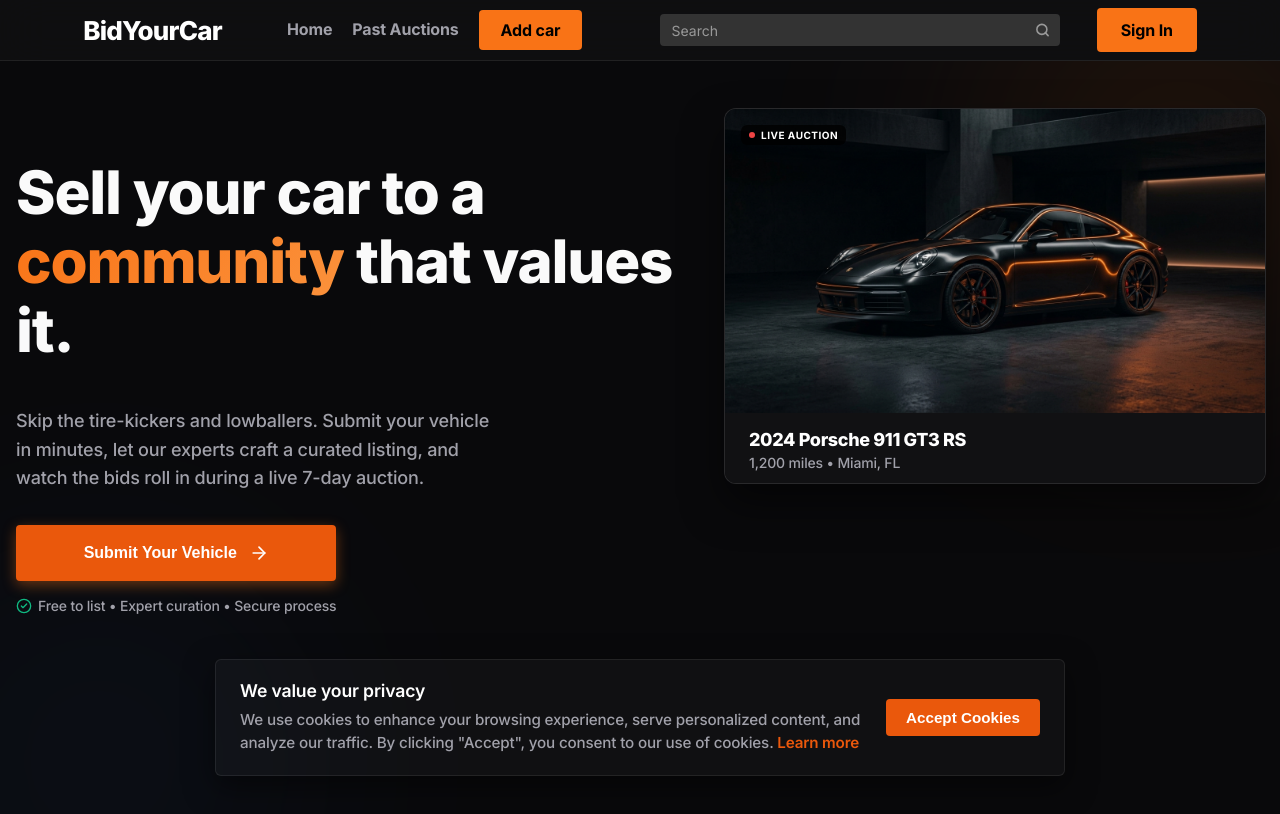
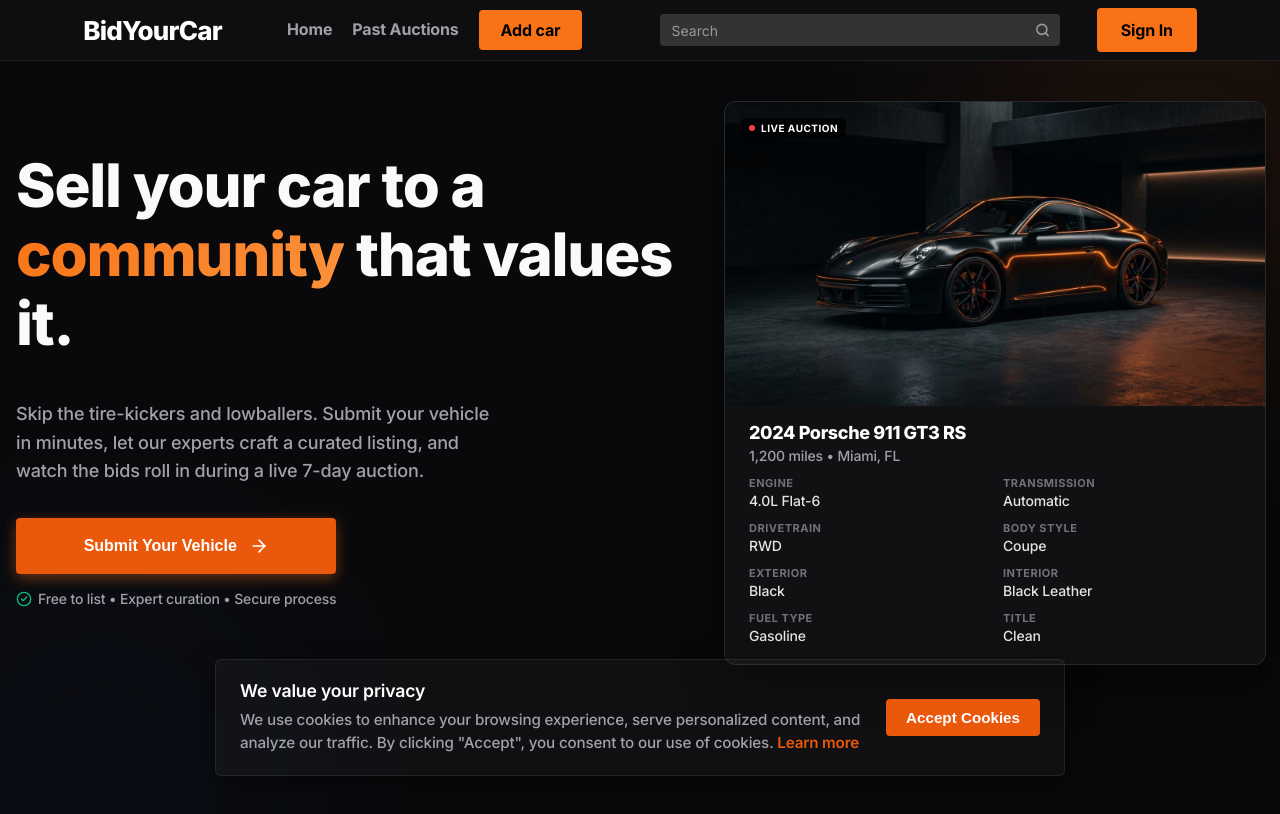
Before and after one commit to syncleon/bid-your-car, a React (Vite) app in the folder bidfe/: page /sell-car in a window 1280 px wide. Shown: the top 814 px of the page. Built offline with nearby package versions, Linux system fonts and the light colour scheme; no server answers.

Commit message:
Expand live preview specs to show all major vehicle fields entered in the form

```diff
--- a/bidfe/src/features/item/ui/LiveListingPreview.tsx
+++ b/bidfe/src/features/item/ui/LiveListingPreview.tsx
@@ -22,12 +22,25 @@ interface LiveListingPreviewProps {
 }
 
 export const LiveListingPreview = ({ formData, previewImage }: LiveListingPreviewProps) => {
-    const isPristine = !formData.make && !formData.model && !formData.location;
-    const displayYear = isPristine ? 2024 : (formData.year ? Number(formData.year) : new Date().getFullYear());
-    const displayMake = isPristine ? "Porsche" : (formData.make || "Make");
-    const displayModel = isPristine ? "911 GT3 RS" : (formData.model || "Model");
-    const displayMileage = isPristine ? "1,200" : (formData.mileage ? Number(formData.mileage).toLocaleString() : '0');
-    const displayLocation = isPristine ? "Miami, FL" : (formData.location || "Location");
+    const isPristine = !formData.make && !formData.model && (!formData.location || formData.location === "") && !formData.engine && !formData.transmission && !formData.drivetrain && !formData.exteriorColor;
+
+    const displayYear = isPristine ? "2024" : formData.year;
+    const displayMake = isPristine ? "Porsche" : formData.make;
+    const displayModel = isPristine ? "911 GT3 RS" : formData.model;
+    const displayTitle = (isPristine || displayMake || displayModel) ? `${displayYear} ${displayMake} ${displayModel}`.trim() : "Start filling out your listing...";
+
+    const displayMileage = isPristine ? "1,200" : (formData.mileage ? Number(formData.mileage).toLocaleString() : "—");
+    const displayLocation = isPristine ? "Miami, FL" : (formData.location || "Location pending");
+    const displaySubtitle = `${displayMileage} miles • ${displayLocation}`;
+
+    const displayEngine = isPristine ? "4.0L Flat-6" : formData.engine;
+    const displayTransmission = isPristine ? "Automatic" : formData.transmission;
+    const displayDrivetrain = isPristine ? "RWD" : formData.drivetrain;
+    const displayColor = isPristine ? "Black" : formData.exteriorColor;
+    const displayInterior = isPristine ? "Black Leather" : formData.interiorColor;
+    const displayBodyStyle = isPristine ? "Coupe" : formData.bodyStyle;
+    const displayFuel = isPristine ? "Gasoline" : formData.fuelType;
+    const displayTitleStatus = isPristine ? "Clean" : formData.titleStatus;
 
     return (
         <div className="live-preview-container">
@@ -42,8 +55,59 @@ export const LiveListingPreview = ({ formData, previewImage }: LiveListingPrevie
                 </div>
 
                 <div className="demo-card-title-bar">
-                    <h3>{displayYear} {displayMake} {displayModel}</h3>
-                    <p>{displayMileage} miles • {displayLocation}</p>
+                    <h3>{displayTitle}</h3>
+                    <p>{displaySubtitle}</p>
+                </div>
+
+                <div className="demo-card-specs">
+                    {displayEngine && (
+                        <div className="spec-item">
+                            <span className="spec-label">Engine</span>
+                            <span className="spec-value" title={displayEngine}>{displayEngine}</span>
+                        </div>
+                    )}
+                    {displayTransmission && (
+                        <div className="spec-item">
+                            <span className="spec-label">Transmission</span>
+                            <span className="spec-value" title={displayTransmission}>{displayTransmission}</span>
+                        </div>
+                    )}
+                    {displayDrivetrain && (
+                        <div className="spec-item">
+                            <span className="spec-label">Drivetrain</span>
+                            <span className="spec-value" title={displayDrivetrain}>{displayDrivetrain}</span>
+                        </div>
+                    )}
+                    {displayBodyStyle && (
+                        <div className="spec-item">
+                            <span className="spec-label">Body Style</span>
+                            <span className="spec-value" title={displayBodyStyle}>{displayBodyStyle}</span>
+                        </div>
+                    )}
+                    {displayColor && (
+                        <div className="spec-item">
+                            <span className="spec-label">Exterior</span>
+                            <span className="spec-value" title={displayColor}>{displayColor}</span>
+                        </div>
+                    )}
+                    {displayInterior && (
+                        <div className="spec-item">
+                            <span className="spec-label">Interior</span>
+                            <span className="spec-value" title={displayInterior}>{displayInterior}</span>
+                        </div>
+                    )}
+                    {displayFuel && (
+                        <div className="spec-item">
+                            <span className="spec-label">Fuel Type</span>
+                            <span className="spec-value" title={displayFuel}>{displayFuel}</span>
+                        </div>
+                    )}
+                    {displayTitleStatus && (
+                        <div className="spec-item">
+                            <span className="spec-label">Title</span>
+                            <span className="spec-value" title={displayTitleStatus}>{displayTitleStatus}</span>
+                        </div>
+                    )}
                 </div>
             </div>
 
@@ -120,6 +184,38 @@ export const LiveListingPreview = ({ formData, previewImage }: LiveListingPrevie
                     color: #a1a1aa;
                     font-weight: 500;
                 }
+
+                .demo-card-specs {
+                    padding: 0 24px 20px;
+                    background: #111113;
+                    display: grid;
+                    grid-template-columns: 1fr 1fr;
+                    gap: 12px 16px;
+                }
+
+                .spec-item {
+                    display: flex;
+                    flex-direction: column;
+                    gap: 2px;
+                    overflow: hidden;
+                }
+
+                .spec-label {
+                    font-size: 11px;
+                    text-transform: uppercase;
+                    letter-spacing: 0.5px;
+                    color: #71717a;
+                    font-weight: 700;
+                }
+
+                .spec-value {
+                    font-size: 14px;
+                    color: #e4e4e7;
+                    font-weight: 500;
+                    white-space: nowrap;
+                    overflow: hidden;
+                    text-overflow: ellipsis;
+                }
             `}</style>
         </div>
     );
--- a/bidfe/src/pages/SellCar/SellCarPage.css
+++ b/bidfe/src/pages/SellCar/SellCarPage.css
@@ -336,6 +336,38 @@
     font-weight: 500;
 }
 
+.demo-card-specs {
+    padding: 0 24px 20px;
+    background: #111113;
+    display: grid;
+    grid-template-columns: 1fr 1fr;
+    gap: 12px 16px;
+}
+
+.spec-item {
+    display: flex;
+    flex-direction: column;
+    gap: 2px;
+    overflow: hidden;
+}
+
+.spec-label {
+    font-size: 11px;
+    text-transform: uppercase;
+    letter-spacing: 0.5px;
+    color: #71717a;
+    font-weight: 700;
+}
+
+.spec-value {
+    font-size: 14px;
+    color: #e4e4e7;
+    font-weight: 500;
+    white-space: nowrap;
+    overflow: hidden;
+    text-overflow: ellipsis;
+}
+
 .demo-badge {
     padding: 4px 8px;
     border-radius: 6px;
--- a/bidfe/src/pages/SellCar/SellCarPage.tsx
+++ b/bidfe/src/pages/SellCar/SellCarPage.tsx
@@ -80,6 +80,41 @@ export const SellCarPage = observer(() => {
                                     <h3>2024 Porsche 911 GT3 RS</h3>
                                     <p>1,200 miles • Miami, FL</p>
                                 </div>
+
+                                <div className="demo-card-specs">
+                                    <div className="spec-item">
+                                        <span className="spec-label">Engine</span>
+                                        <span className="spec-value" title="4.0L Flat-6">4.0L Flat-6</span>
+                                    </div>
+                                    <div className="spec-item">
+                                        <span className="spec-label">Transmission</span>
+                                        <span className="spec-value" title="Automatic">Automatic</span>
+                                    </div>
+                                    <div className="spec-item">
+                                        <span className="spec-label">Drivetrain</span>
+                                        <span className="spec-value" title="RWD">RWD</span>
+                                    </div>
+                                    <div className="spec-item">
+                                        <span className="spec-label">Body Style</span>
+                                        <span className="spec-value" title="Coupe">Coupe</span>
+                                    </div>
+                                    <div className="spec-item">
+                                        <span className="spec-label">Exterior</span>
+                                        <span className="spec-value" title="Black">Black</span>
+                                    </div>
+                                    <div className="spec-item">
+                                        <span className="spec-label">Interior</span>
+                                        <span className="spec-value" title="Black Leather">Black Leather</span>
+                                    </div>
+                                    <div className="spec-item">
+                                        <span className="spec-label">Fuel Type</span>
+                                        <span className="spec-value" title="Gasoline">Gasoline</span>
+                                    </div>
+                                    <div className="spec-item">
+                                        <span className="spec-label">Title</span>
+                                        <span className="spec-value" title="Clean">Clean</span>
+                                    </div>
+                                </div>
                             </div>
                         </div>
 
```
